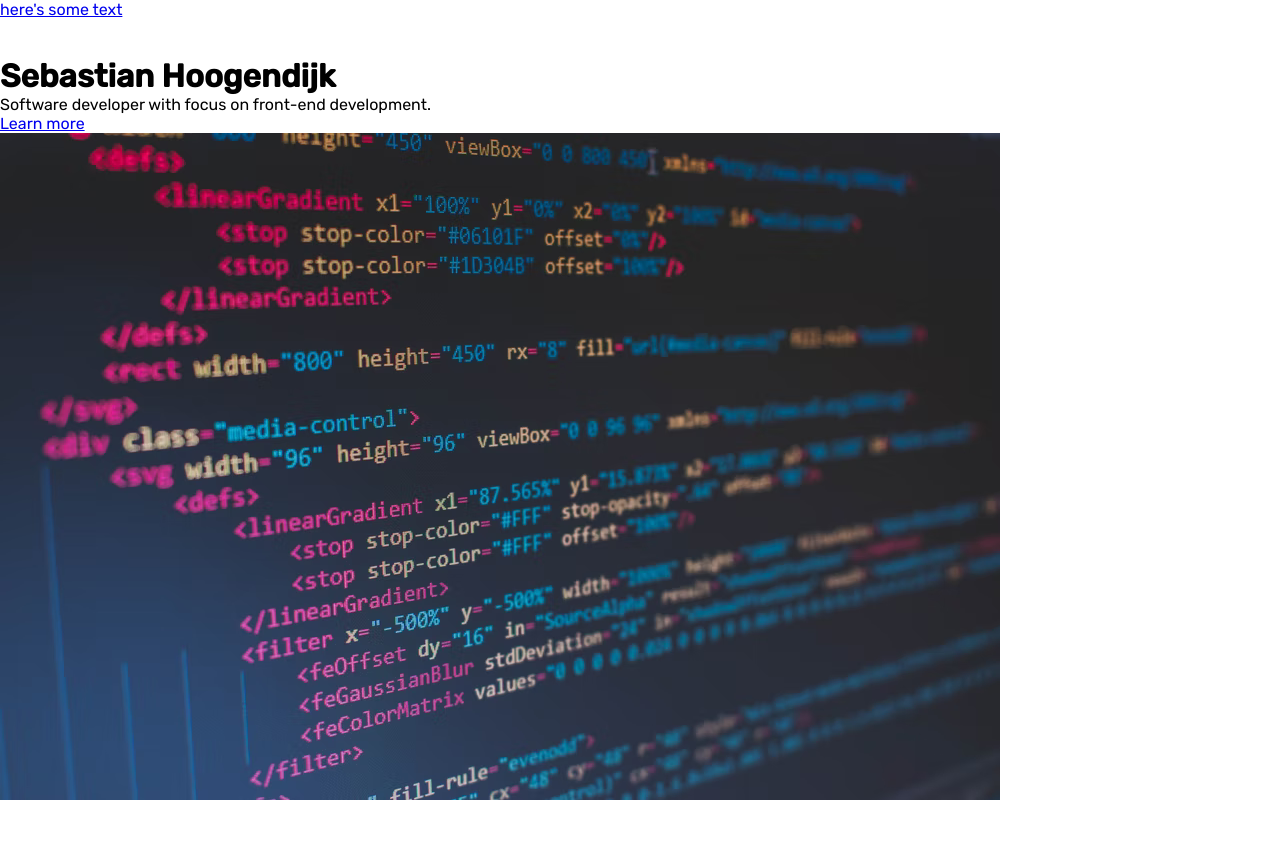
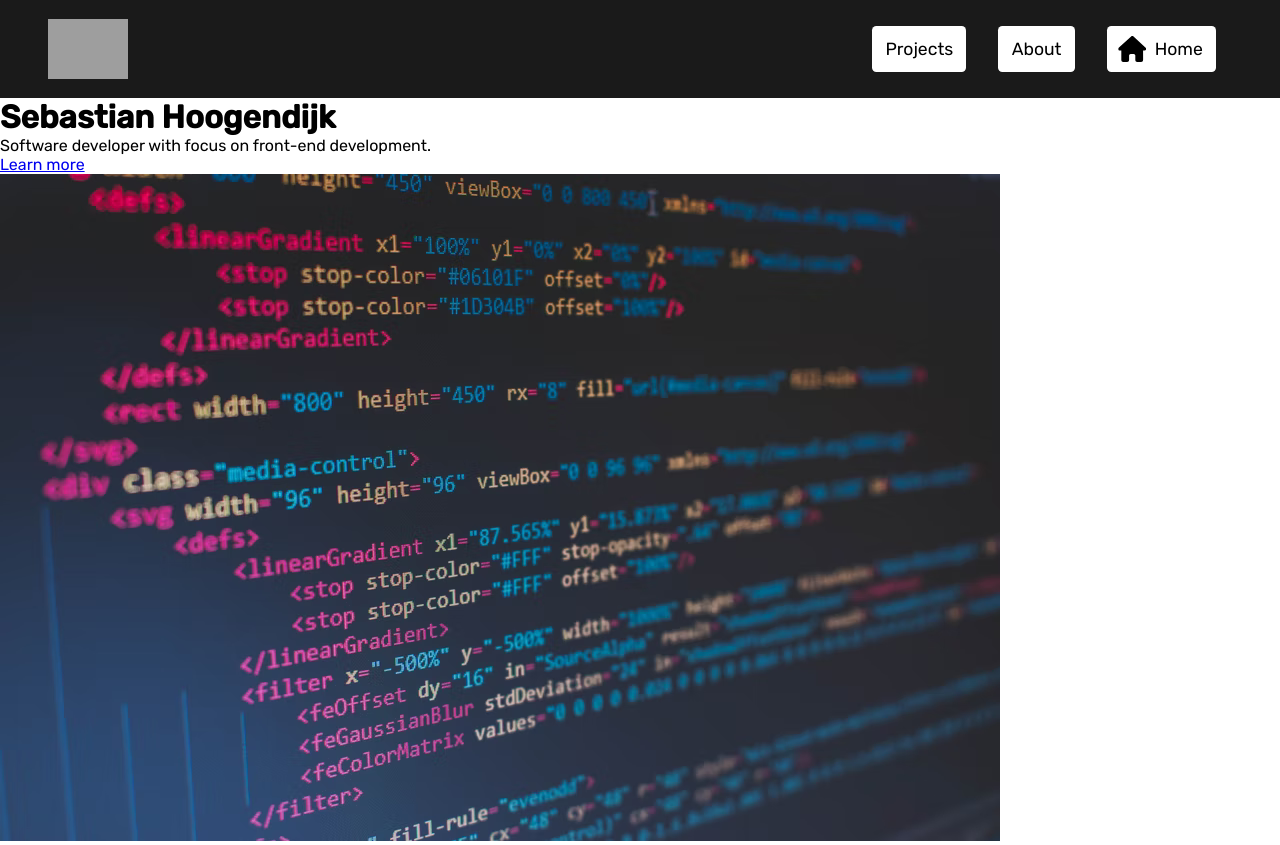
Before and after one commit to flurbudurbur/portfolio, a PHP site: page / in a window 1280 px wide. Before the commit the page ends 800 px from the top, so only its background shows below. Run offline with PHP 8.4, Linux system fonts and the light colour scheme; grey boxes are pictures that could not be loaded.

Commit message:
imma go to bed

```diff
--- a/assets/css/style.css
+++ b/assets/css/style.css
@@ -2,7 +2,8 @@
 :root {
   --primary: hsl(0, 0%, 10%);
   --secondary: hsl(0, 0%, 100%);
-  --font-color: hsl(0, 0%, 100%);
+  --font-clr-1: hsl(0, 0%, 100%);
+  --font-clr-2: hsl(0, 0%, 0%);
   --accent-clr: hsl(327, 52%, 32%);
   --font-family: "Rubik", sans-serif;
 }
@@ -11,6 +12,91 @@
   font-family: var(--font-family);
   padding: 0;
   margin: 0;
+  box-sizing: border-box;
+}
+
+.header {
+  padding: 1.2rem 0;
+  background-color: var(--primary);
+}
+
+.topNav {
+  display: flex;
+  justify-content: space-between;
+  margin-right: 3rem;
+}
+.topNav .logo {
+  max-width: 5rem;
+  max-height: 5rem;
+  min-width: 3rem;
+  min-height: 3rem;
+  margin-left: 3rem;
+}
+
+#navHeader {
+  list-style: none;
+  display: flex;
+  align-items: center;
+}
+#navHeader .navListItem {
+  display: flex;
+  margin: 0 1em;
+  justify-content: center;
+  position: relative;
+}
+#navHeader .navListItem .underline {
+  position: absolute;
+  display: block;
+  width: 0%;
+  height: 3px;
+  background: var(--primary);
+  top: 2.45rem;
+  transition: cubic-bezier(1, 0, 0, 1) width 300ms;
+}
+#navHeader .navListItem:hover > .navButtonWrapper > .navBtn {
+  padding-left: 3rem;
+}
+#navHeader .navListItem:hover > .underline {
+  width: 87%;
+}
+#navHeader .navListItem:hover > .navButtonWrapper > .navIcons {
+  transform: translateX(0.7rem);
+  opacity: 1;
+}
+
+.navButtonWrapper {
+  display: flex;
+  align-items: center;
+  position: relative;
+}
+.navButtonWrapper .navIcons {
+  max-height: 1.8em;
+  max-width: 1.8em;
+  position: absolute;
+  opacity: 0;
+  transform: translateX(0);
+  transition: opacity cubic-bezier(1, 0, 0, 1) 300ms, transform cubic-bezier(1, 0, 0, 1) 300ms;
+}
+
+.navBtn {
+  font-size: 1.1rem;
+  color: var(--font-clr-2);
+  text-decoration: none;
+  background-color: var(--secondary);
+  padding: 0.75em;
+  border-radius: 0.25em;
+  transition: padding-left cubic-bezier(1, 0, 0, 1) 300ms;
+}
+
+.active .navIcons {
+  opacity: 1;
+  transform: translateX(0.7rem);
+}
+.active .navBtn {
+  padding-left: 3rem;
+}
+.active .underline {
+  width: 87%;
 }
 
 /*# sourceMappingURL=style.css.map */
--- /dev/null
+++ b/assets/js/active.js
@@ -0,0 +1,14 @@
+// Get the container element
+var btnContainer = document.getElementById("navHeader");
+
+// Get all buttons with class="btn" inside the container
+var btns = btnContainer.getElementsByClassName("navListItem");
+
+// Loop through the buttons and add the active class to the current/clicked button
+for (var i = 0; i < btns.length; i++) {
+  btns[i].addEventListener("click", function() {
+    var current = document.getElementsByClassName("active");
+    current[0].className = current[0].className.replace(" active", "");
+    this.className += " active";
+  });
+}
--- a/assets/sass/style.scss
+++ b/assets/sass/style.scss
@@ -3,7 +3,8 @@
 :root {
     --primary: hsl(0, 0%, 10%);
     --secondary: hsl(0, 0%, 100%);
-    --font-color: hsl(0, 0%, 100%);
+    --font-clr-1: hsl(0, 0%, 100%);
+    --font-clr-2: hsl(0, 0%, 0%);
     --accent-clr: hsl(327, 52%, 32%);
     --font-family: 'Rubik', sans-serif;
 }
@@ -12,4 +13,100 @@
     font-family: var(--font-family);
     padding: 0;
     margin: 0;
+    box-sizing: border-box;
 }
+
+.header {
+    padding: 1.2rem 0;
+    background-color: var(--primary);
+}
+
+.topNav {
+    display: flex;
+    justify-content: space-between;
+    margin-right: 3rem;
+
+    .logo {
+        max-width: 5rem;
+        max-height: 5rem;
+        min-width: 3rem;
+        min-height: 3rem;
+
+        margin-left: 3rem;
+    }
+}
+
+#navHeader {
+    list-style: none;
+    display: flex;
+    align-items: center;
+
+    .navListItem {
+        display: flex;
+        margin: 0 1em;
+        justify-content: center;
+        position: relative;
+
+        .underline {
+            position: absolute;
+            display: block;
+            width: 0%;
+            height: 3px;
+            background: var(--primary);
+            top: 2.45rem;
+            transition: cubic-bezier(1,0,0,1) width 300ms;
+        }
+
+        &:hover > .navButtonWrapper > .navBtn {
+            padding-left: 3rem;
+        }
+
+        &:hover > .underline {
+                width: 87%;
+        }
+
+        &:hover > .navButtonWrapper > .navIcons {
+            transform: translateX(0.7rem);
+            opacity: 1;
+        }
+    }
+}
+
+.navButtonWrapper {
+    display: flex;
+    align-items: center;
+    position: relative;
+
+    .navIcons {
+        max-height: 1.8em;
+        max-width: 1.8em;
+        position: absolute;
+        opacity: 0;
+        transform: translateX(0);
+        transition: opacity cubic-bezier(1,0,0,1) 300ms,
+                    transform cubic-bezier(1,0,0,1) 300ms;
+    }
+}
+
+.navBtn {
+    font-size: 1.1rem;
+    color: var(--font-clr-2);
+    text-decoration: none;
+    background-color: var(--secondary);
+    padding: 0.75em;
+    border-radius: 0.25em;;
+    transition: padding-left cubic-bezier(1,0,0,1) 300ms;
+}
+
+.active {
+    .navIcons {
+        opacity: 1;
+        transform: translateX(0.7rem);
+    }
+    .navBtn {
+        padding-left: 3rem;
+    }
+    .underline {
+        width: 87%;
+    }
+}
--- a/index.php
+++ b/index.php
@@ -5,14 +5,33 @@
     <meta http-equiv="X-UA-Compatible" content="IE=edge">
     <meta name="viewport" content="width=device-width, initial-scale=1.0">
     <link rel="stylesheet" href="assets/css/style.css">
+    <link rel="icon" type="image/x-icon" href="assets/images/logo.svg">
+    <script src="assets/js/active.js"></script>
     <title>Document</title>
 </head>
 <body>
-    <header class=""><nav>
-        <ul>
-            <li><a href="#">here's some text</a></li>
-            <li><a href="#"></a></li>
-            <li><a href="#"></a></li>
+<script>0</script> <!-- Firefox hack, lemme be! -->
+    <header class="header"><nav class="topNav">
+        <img class="logo" src="assets/images/logo.svg" alt="">
+        <ul id="navHeader">
+            <li class="navListItem">
+                <div class="navButtonWrapper">
+                    <img class="navIcons" src="assets/images/icons/folder-solid.svg" alt="">
+                    <a class="navBtn" href="#">Projects</a>
+                </div>
+                <span class="underline"></span></li>
+            <li class="navListItem">
+                <div class="navButtonWrapper">
+                    <img class="navIcons" src="assets/images/icons/user-solid.svg" alt="">
+                    <a class="navBtn" href="#">About</a>
+                </div>
+                <span class="underline"></span></li>
+            <li class="navListItem active">
+                <div class="navButtonWrapper">
+                    <img class="navIcons" src="assets/images/icons/house-solid.svg" alt="">
+                    <a class="navBtn" href="#">Home</a>
+                </div>
+                <span class="underline"></span></li>
         </ul>
     </nav></header>
     <main>
```
Also changed, not shown: assets/images/icons/folder-open-regular.svg (added), assets/images/icons/folder-solid.svg (added), assets/images/icons/house-solid.svg (added), assets/images/icons/user-solid.svg (added), assets/images/logo.png (added), assets/images/logo.svg (added), 1 other file.
